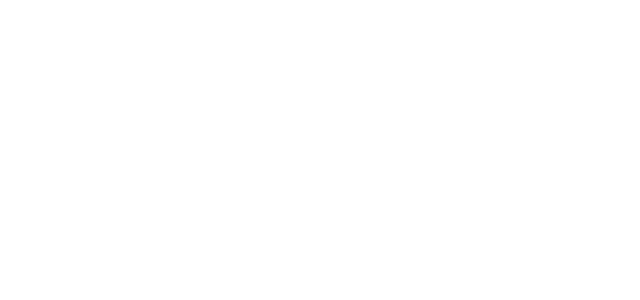
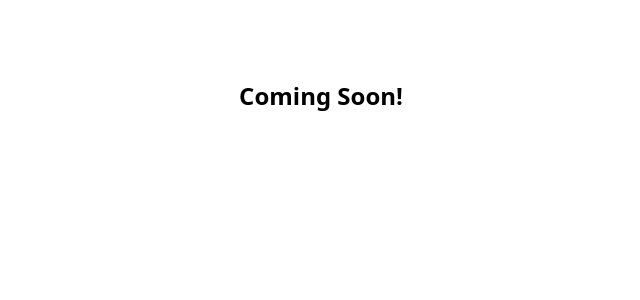
Before and after one commit to Sovanda-Mith/EcommGroupProject, a Vue app: page /terms in a window 1280 px wide. Before the commit this address had no page. Shown: the top 300 px of the page, without its empty margins (319-959 px from the left). Built offline with nearby package versions, Linux system fonts and the light colour scheme; the HTML template or start-up script is replaced by a standard one.

Commit message:
Preview Terms and Conditions

```diff
--- a/src/router/index.ts
+++ b/src/router/index.ts
@@ -17,6 +17,11 @@
       name: 'signup',
       component: () => import('../views/auth/signup.vue'),
     },
+    {
+      path: '/terms',
+      name: 'terms',
+      component: () => import('../views/auth/terms.vue'),
+    },
 
     //===============================================>> Landing Pages
     {
--- /dev/null
+++ b/src/views/auth/terms.vue
@@ -0,0 +1,3 @@
+<template>
+    <h1 class="text-2xl font-semibold text-center mt-20 ">Coming Soon!</h1>
+</template>
```
